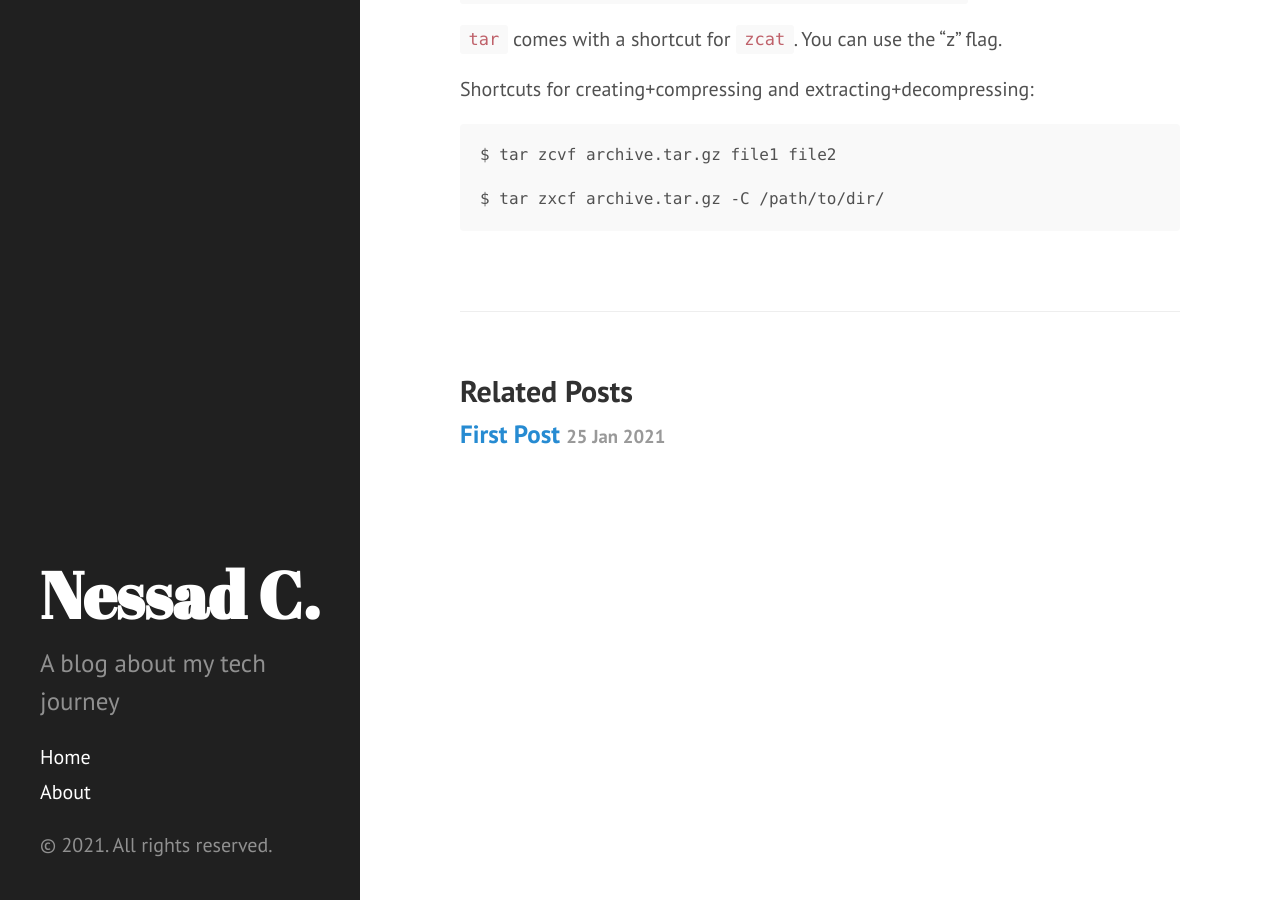
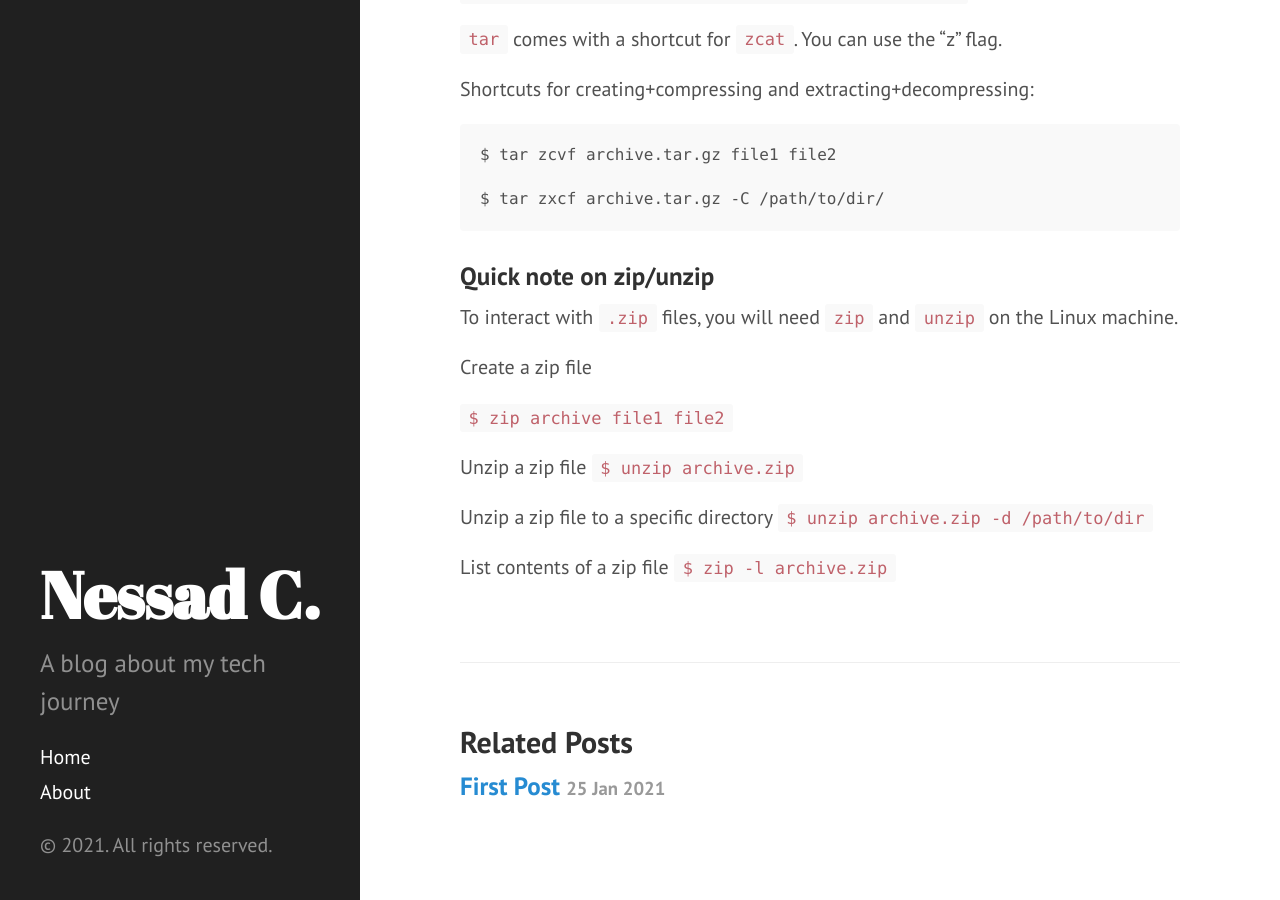
Before and after one commit to nessadc/blog, a Jekyll site: the page built from _posts/2021-01-30-tar-and-gunzip.md, in a window 1280 px wide and 900 px high, scrolled down 2017 px. Built offline with Jekyll 4.4.1, drawn with Linux system fonts in a browser that asks for light colours.

Commit message:
adding notes on zip/unzip

````diff
--- a/_posts/2021-01-30-tar-and-gunzip.md
+++ b/_posts/2021-01-30-tar-and-gunzip.md
@@ -76,3 +76,19 @@ $ tar zcvf archive.tar.gz file1 file2
 
 $ tar zxcf archive.tar.gz -C /path/to/dir/
 ```
+
+### Quick note on zip/unzip
+To interact with `.zip` files, you will need `zip` and `unzip` on the Linux machine.
+
+Create a zip file
+
+`$ zip archive file1 file2`
+
+Unzip a zip file
+`$ unzip archive.zip`
+
+Unzip a zip file to a specific directory
+`$ unzip archive.zip -d /path/to/dir`
+
+List contents of a zip file
+`$ zip -l archive.zip`
````
